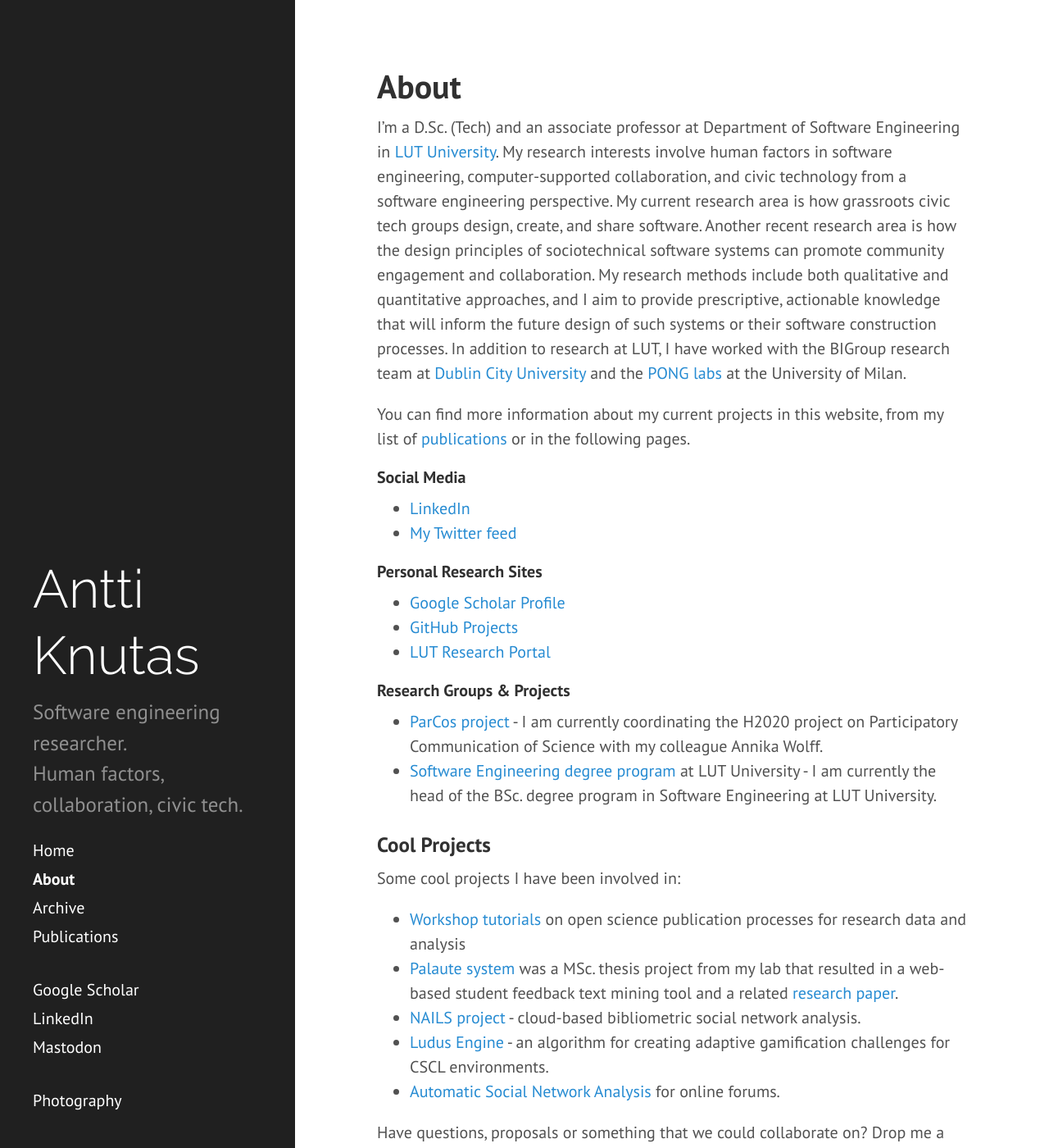
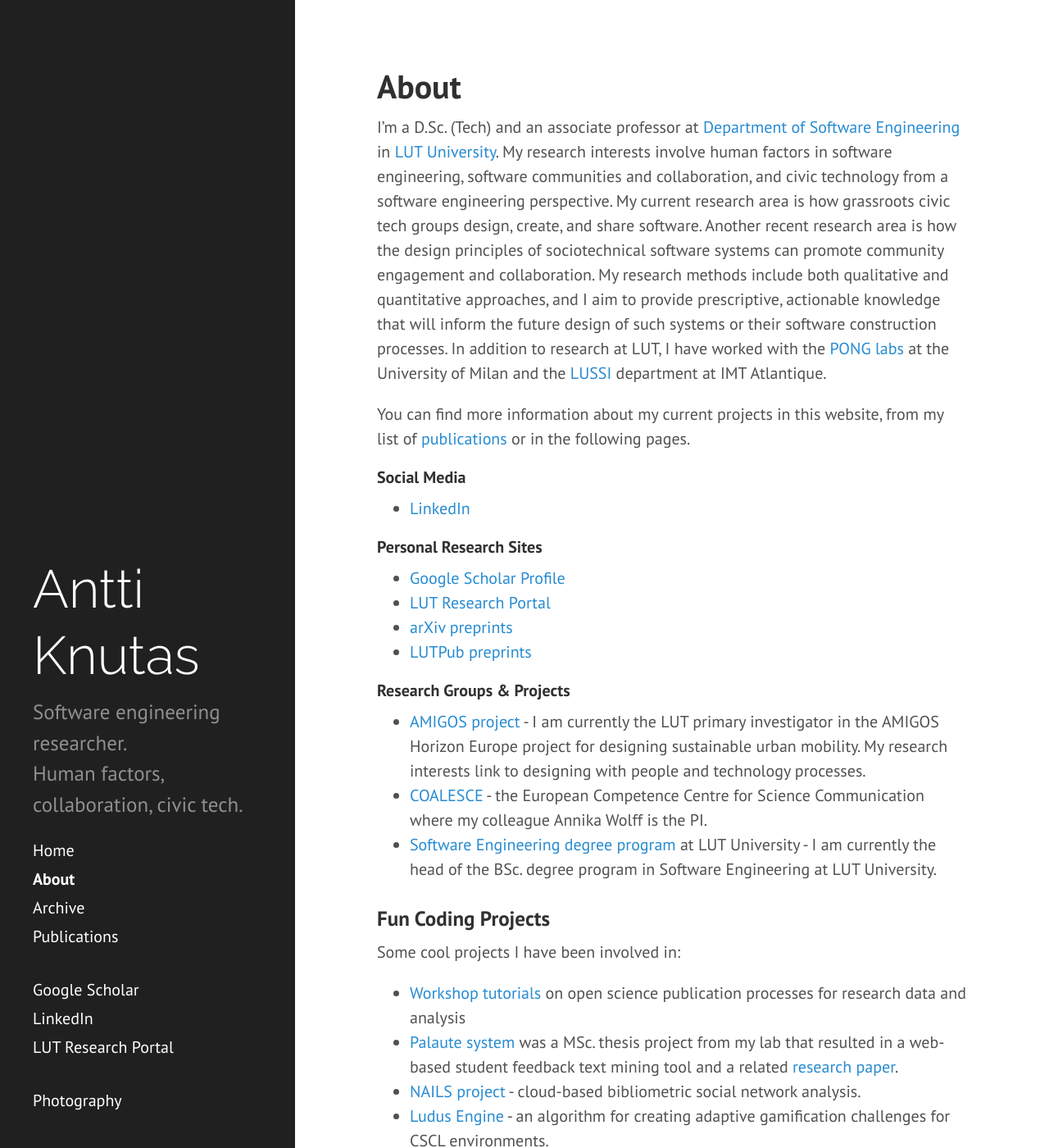
Before and after one commit to aknutas/aknutas.github.io, a Jekyll site: the page built from about.md, in a window 1280 px wide and 1400 px high. Shown: the whole window at 82% size. Built offline with Jekyll 4.4.1, drawn with Linux system fonts in a browser that asks for light colours; some of the changed text lies outside the part shown.

Commit message:
Updated about page and links

```diff
--- a/_includes/sidebar.html
+++ b/_includes/sidebar.html
@@ -29,7 +29,7 @@
       <br/>
       <a class="sidebar-nav-item" href="https://scholar.google.com/citations?user=svyPd-YAAAAJ">Google Scholar</a>
       <a class="sidebar-nav-item" href="https://www.linkedin.com/in/anttiknutas/">LinkedIn</a>
-      <a class="sidebar-nav-item" href="https://fosstodon.org/@aknutas">Mastodon</a>
+      <a class="sidebar-nav-item" href="https://research.lut.fi/converis/portal/detail/Person/40268?auxfun=&lang=en_GB">LUT Research Portal</a>
       <br/>
       <a class="sidebar-nav-item" href="https://aknutas.kuvat.fi/photos/">Photography</a>
     </nav>
--- a/about.md
+++ b/about.md
@@ -3,36 +3,36 @@ layout: page
 title: About
 ---
 
-I'm a D.Sc. (Tech) and an associate professor at Department of Software Engineering in [LUT University](http://www.lut.fi/). My research interests involve human factors in software engineering, computer-supported collaboration, and civic technology from a software engineering perspective. My current research area is how grassroots civic tech groups design, create, and share software. Another recent research area is how the design principles of sociotechnical software systems can promote community engagement and collaboration. My research methods include both qualitative and quantitative approaches, and I aim to provide prescriptive, actionable knowledge that will inform the future design of such systems or their software construction processes. In addition to research at LUT, I have worked with the BIGroup research team at [Dublin City University](https://www.dcu.ie/) and the [PONG labs](https://pong.di.unimi.it/) at the University of Milan.
+I'm a D.Sc. (Tech) and an associate professor at [Department of Software Engineering](https://www.lut.fi/en/about-lut/faculties/lut-school-engineering-science/software-engineering) in [LUT University](http://www.lut.fi/). My research interests involve human factors in software engineering, software communities and collaboration, and civic technology from a software engineering perspective. My current research area is how grassroots civic tech groups design, create, and share software. Another recent research area is how the design principles of sociotechnical software systems can promote community engagement and collaboration. My research methods include both qualitative and quantitative approaches, and I aim to provide prescriptive, actionable knowledge that will inform the future design of such systems or their software construction processes. In addition to research at LUT, I have worked with the [PONG labs](https://pong.di.unimi.it/) at the University of Milan and the [LUSSI](https://www.imt-atlantique.fr/en/about/departments/logic-uses-social-sciences-information) department at IMT Atlantique.
 
 You can find more information about my current projects in this website, from my list of [publications](/publications/) or in the following pages.
 
 ##### Social Media
 
  * [LinkedIn](https://www.linkedin.com/in/anttiknutas)
- * [My Twitter feed](https://twitter.com/aknutas)
 
 ##### Personal Research Sites
 
  * [Google Scholar Profile](https://scholar.google.com/citations?user=svyPd-YAAAAJ)
- * [GitHub Projects](https://github.com/aknutas/)
  * [LUT Research Portal](https://research.lut.fi/converis/portal/Person/40268?auxfun=&lang=en_GB)
+ * [arXiv preprints](https://arxiv.org/search/cs?searchtype%253Dauthor%2526query%253DKnutas%252C%252BA)
+ * [LUTPub preprints](https://lutpub.lut.fi/browse?type%253Dauthor%2526value%253DKnutas%252C%252BAntti)
 
 ##### Research Groups & Projects
 
- * [ParCos project](https://parcos-project.eu/) - I am currently coordinating the H2020 project on Participatory Communication of Science with my colleague Annika Wolff.
+ * [AMIGOS project](https://amigos-project.eu/) - I am currently the LUT primary investigator in the AMIGOS Horizon Europe project for designing sustainable urban mobility. My research interests link to designing with people and technology processes.
+ * [COALESCE](https://coalesceproject.eu/) - the European Competence Centre for Science Communication where my colleague Annika Wolff is the PI.
  * [Software Engineering degree program](https://www.lut.fi/fi/opiskelu/tekniikka/tietotekniikan-kandidaattiohjelma) at LUT University - I am currently the head of the BSc. degree program in Software Engineering at LUT University.
 
-### Cool Projects
+### Fun Coding Projects
 
 Some cool projects I have been involved in:
 
 * [Workshop tutorials](https://parcos-project.eu/avi2022/) on open science publication processes for research data and analysis
 * [Palaute system](https://doi.org/10.5281/zenodo.3964072) was a MSc. thesis project from my lab that resulted in a web-based student feedback text mining tool and a related [research paper](https://doi.org/10.1109/ACCESS.2021.3116425).
-* [NAILS project](http://nailsproject.net) - cloud-based bibliometric social network analysis.
+* [NAILS project](https://anttiknutas.net/nails/) - cloud-based bibliometric social network analysis.
 * [Ludus Engine](https://github.com/aknutas/ludusengine) - an algorithm for creating adaptive gamification challenges for CSCL environments.
-* [Automatic Social Network Analysis](https://github.com/aknutas/sna-saga) for online forums.
 
-Have questions, proposals or something that we could collaborate on? Drop me a [message in Twitter](https://twitter.com/aknutas).
+Have questions, proposals or something that we could collaborate on? Drop me a [message in LinkedIn](https://www.linkedin.com/in/anttiknutas/).
 
 Thanks for reading!
```
